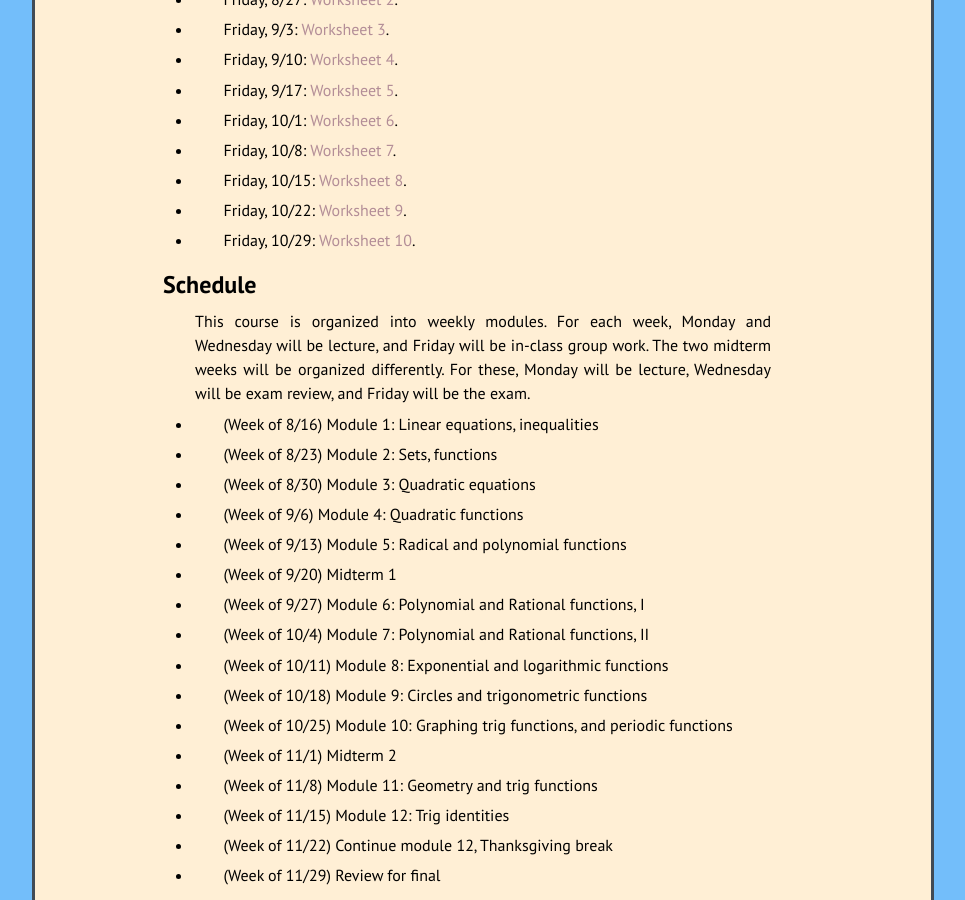
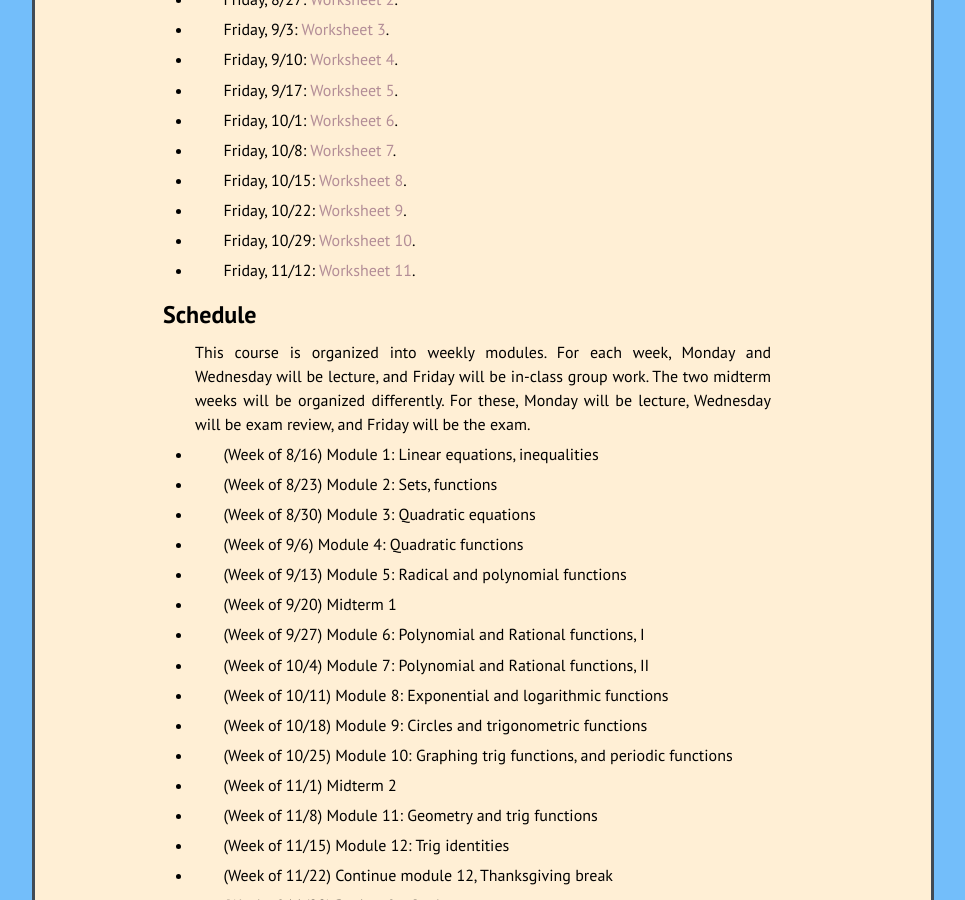
Before and after one commit to kamerynjw/kamerynjw.github.io, a Jekyll site: the page built from teaching/2021/math1410.md, in a window 1280 px wide and 900 px high, scrolled down 512 px. Shown: the whole window, without its empty margins (157-1122 px from the left). Built offline with Jekyll 4.4.1, drawn with Linux system fonts in a browser that asks for light colours; nearby versions of some CDN libraries.

Commit message:
new worksheet

```diff
--- a/teaching/2021/math1410.md
+++ b/teaching/2021/math1410.md
@@ -43,6 +43,8 @@ In-class worksheets
 
 * Friday, 10/29: [Worksheet 10]({{ page.url }}w10.pdf).
 
+* Friday, 11/12: [Worksheet 11]({{ page.url }}w11.pdf).
+
 
 
 Schedule
```
Also changed, not shown: 1 other file.
